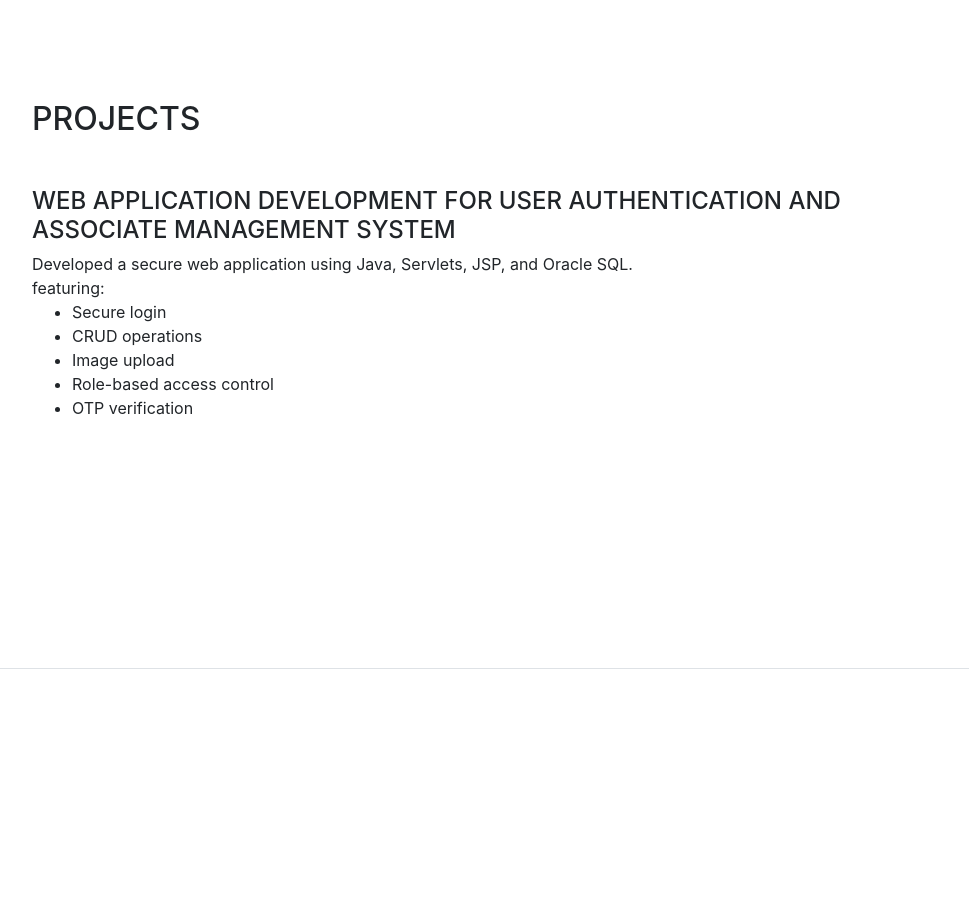
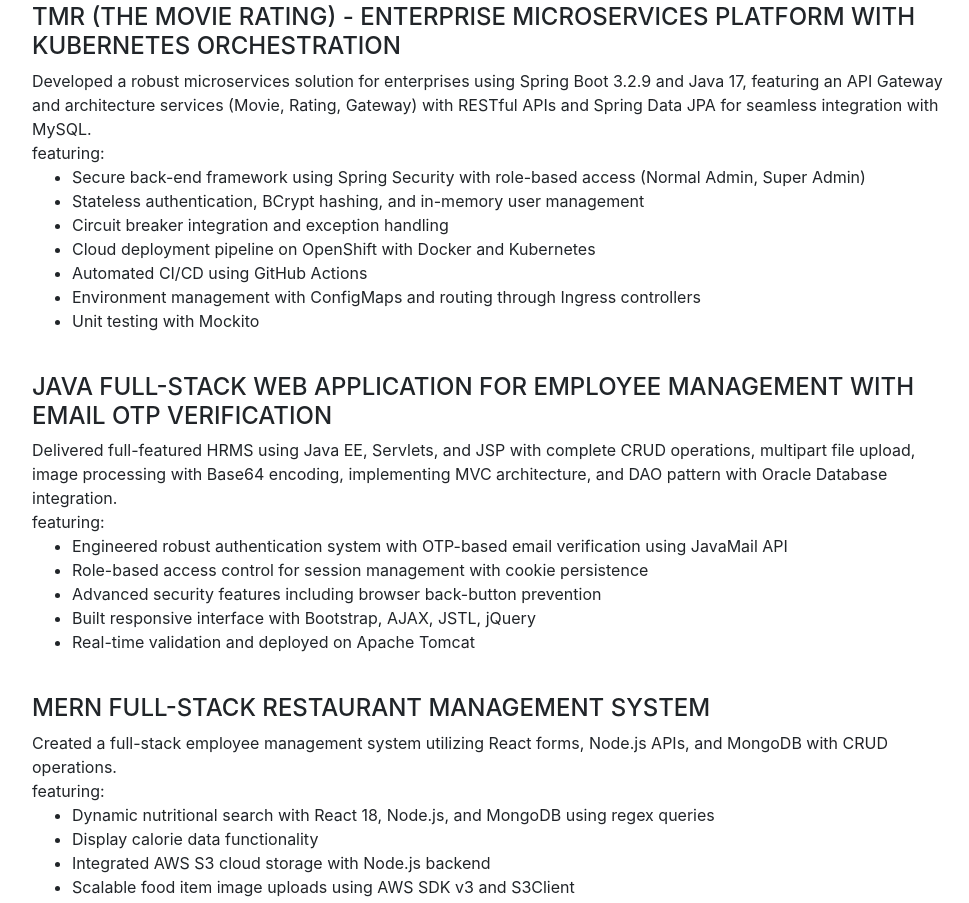
Before and after one commit to Bharath1006/Portfolio, a website with bundled scripts: page index.html in a window 1280 px wide. Shown: the part 3979-4882 px from the top of the page, without its empty margins (288-1257 px from the left). Built offline with nearby package versions, Linux system fonts and the light colour scheme; a web font is replaced by a local one.

Commit message:
modified:   index.html

```diff
--- a/index.html
+++ b/index.html
@@ -356,22 +356,44 @@
       </section>
 
         </div>
-      </section>
-
-      <section class="resume-section p-3 p-lg-5 d-flex flex-column" id="projects">
+      </section>      <section class="resume-section p-3 p-lg-5 d-flex flex-column" id="projects">
         <div class="my-auto">
           <h2 class="mb-5">Projects</h2>
-          <h4>Web Application Development for User Authentication and Associate Management System</h4>
-          <p class="mb-0">Developed a secure web application using Java, Servlets, JSP, and Oracle SQL.</p>
+          <h4>TMR (The Movie Rating) - Enterprise Microservices Platform with Kubernetes Orchestration</h4>
+          <p class="mb-0">Developed a robust microservices solution for enterprises using Spring Boot 3.2.9 and Java 17, featuring an API Gateway and architecture services (Movie, Rating, Gateway) with RESTful APIs and Spring Data JPA for seamless integration with MySQL.</p>
           featuring:
           <ul>
-            <li>Secure login</li>
-            <li>CRUD operations</li>
-            <li>Image upload</li>
-            <li>Role-based access control</li>
-            <li>OTP verification</li>
+            <li>Secure back-end framework using Spring Security with role-based access (Normal Admin, Super Admin)</li>
+            <li>Stateless authentication, BCrypt hashing, and in-memory user management</li>
+            <li>Circuit breaker integration and exception handling</li>
+            <li>Cloud deployment pipeline on OpenShift with Docker and Kubernetes</li>
+            <li>Automated CI/CD using GitHub Actions</li>
+            <li>Environment management with ConfigMaps and routing through Ingress controllers</li>
+            <li>Unit testing with Mockito</li>
           </ul>
-        </div>
+          <br>
+
+          <h4>Java Full-Stack Web Application for Employee Management with Email OTP Verification</h4>
+          <p class="mb-0">Delivered full-featured HRMS using Java EE, Servlets, and JSP with complete CRUD operations, multipart file upload, image processing with Base64 encoding, implementing MVC architecture, and DAO pattern with Oracle Database integration.</p>
+          featuring:
+          <ul>
+            <li>Engineered robust authentication system with OTP-based email verification using JavaMail API</li>
+            <li>Role-based access control for session management with cookie persistence</li>
+            <li>Advanced security features including browser back-button prevention</li>
+            <li>Built responsive interface with Bootstrap, AJAX, JSTL, jQuery</li>
+            <li>Real-time validation and deployed on Apache Tomcat</li>
+          </ul>
+          <br>
+
+          <h4>MERN Full-Stack Restaurant Management System</h4>
+          <p class="mb-0">Created a full-stack employee management system utilizing React forms, Node.js APIs, and MongoDB with CRUD operations.</p>
+          featuring:
+          <ul>
+            <li>Dynamic nutritional search with React 18, Node.js, and MongoDB using regex queries</li>
+            <li>Display calorie data functionality</li>
+            <li>Integrated AWS S3 cloud storage with Node.js backend</li>
+            <li>Scalable food item image uploads using AWS SDK v3 and S3Client</li>
+          </ul>        </div>
       </section>
 
 
```
